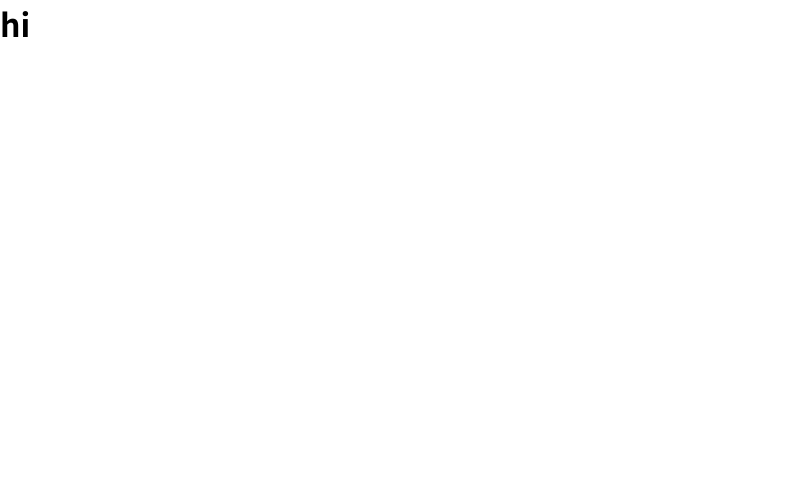
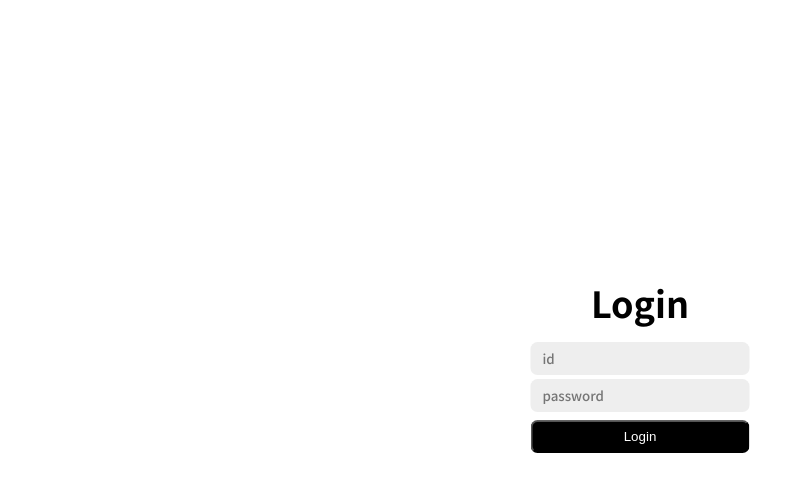
Before and after one commit to PleBea/IntroMe-Front, a Vue app: page /login in a window 1280 px wide. Shown: the top 492 px of the page, without its empty margins (0-811 px from the left). Built offline with nearby package versions, Linux system fonts and the light colour scheme.

Commit message:
create: LoginPage

```diff
--- a/src/views/LoginPage.vue
+++ b/src/views/LoginPage.vue
@@ -1,5 +1,12 @@
 <template>
-    <h1>hi</h1>
+    <div id="login-box">
+        <h1>Login</h1>
+        <div id="login-input-box">
+            <input type="text" placeholder="id">
+            <input type="password" placeholder="password">
+        </div>
+        <button id="login-btn">Login</button>
+    </div>
 </template>
 
 <script>
@@ -9,5 +16,50 @@ export default {
 </script>
 
 <style>
+#login-box{
+    transform: translate(-50%, -70%);
+    position: absolute;
+    top: 50%;
+    left: 50%;
+}
 
+#login-box h1 {
+    font-family: inherit;
+    text-align: center;
+    font-size: 36px;
+
+    margin-bottom: 14px;
+}
+#login-input-box {
+    display: flex;
+    flex-direction: column;
+    gap: 4px;
+}
+#login-input-box input{
+    font-family: inherit;
+
+    outline: 0;
+    border: 0;
+    background-color: #eeeeee;
+    border-radius: 7px;
+
+    padding: 7px 12px 7px 12px;
+}
+
+#login-btn {
+
+    margin-top: 8px;
+    width: 100%;
+    background-color: black;
+    color: white;
+
+    border-radius: 7px;
+
+    padding: 7px;
+    transition: 0.2s;
+}
+#login-btn:hover {
+    color: black;
+    background-color: #fff;
+}
 </style>
--- a/src/views/MainPage.vue
+++ b/src/views/MainPage.vue
@@ -3,7 +3,7 @@
     <div id="header" class="container">
         <p id="header-title">IntroMe</p>
         <div id="login">
-            <a href="#">Log In</a>
+            <a href="/login">Log In</a>
             <a href="#">Sign In</a>
         </div>
     </div>
--- a/src/views/SigninPage.vue
+++ b/src/views/SigninPage.vue
@@ -1,5 +1,5 @@
 <template>
-
+    <div>hi</div>
 </template>
 
 <script>
```
